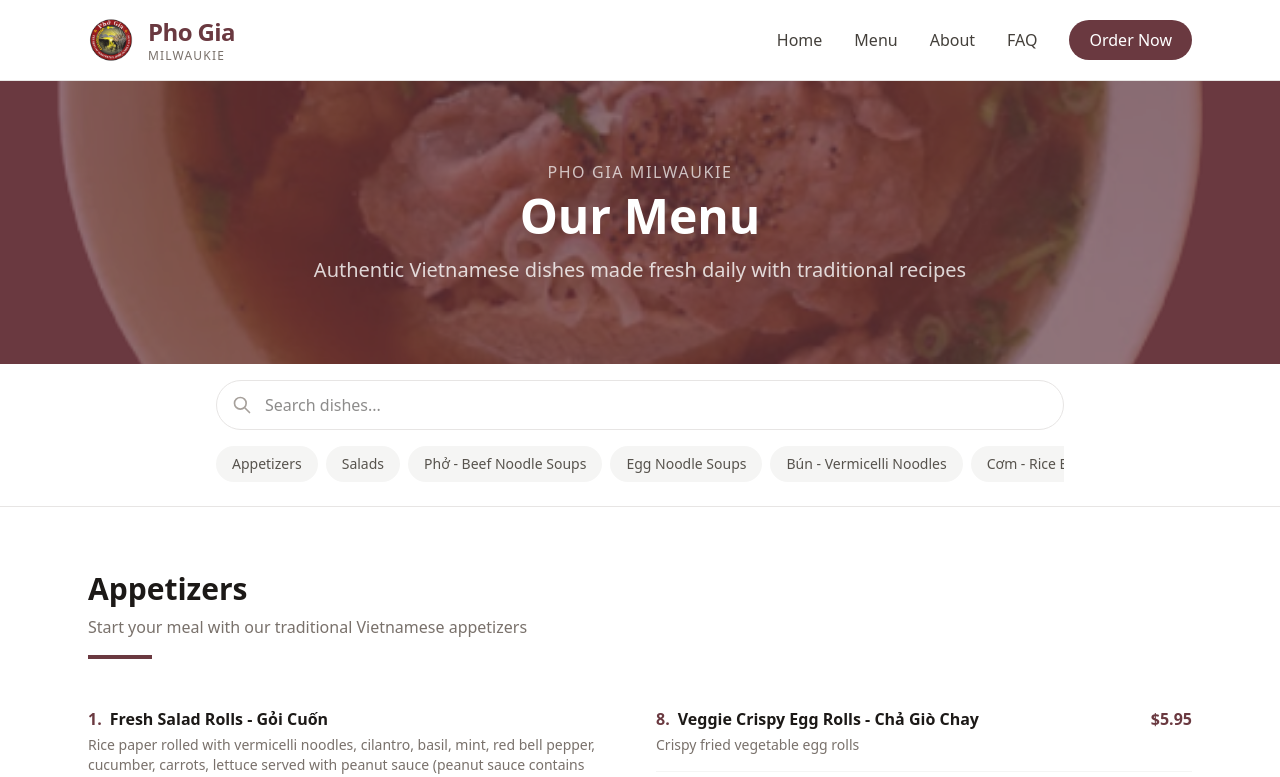
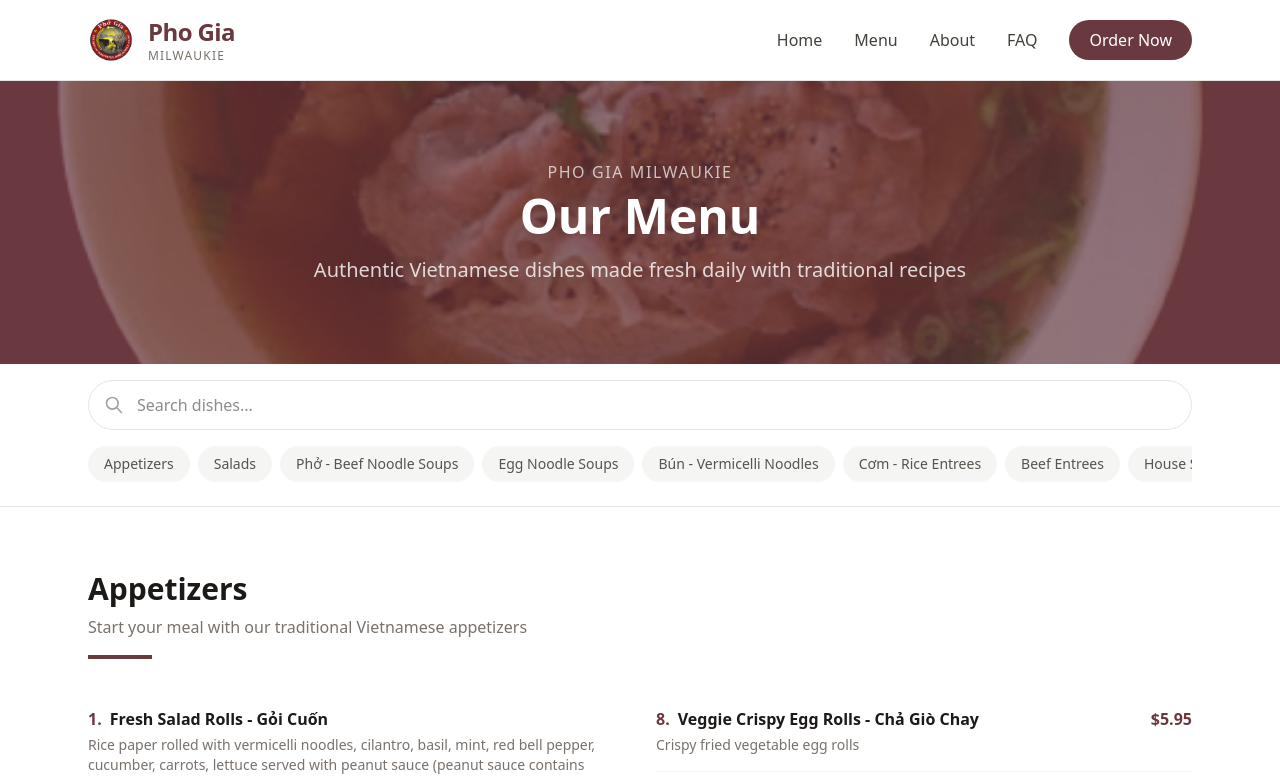
Before and after one commit to vietnguyen-dev/pho-gia, a Next.js app: page /menu in a window 1280 px wide. Shown: the top 777 px of the page. Built offline with nearby package versions, Linux system fonts and the light colour scheme.

Commit message:
larger search bar

```diff
--- a/app/data/menu.ts
+++ b/app/data/menu.ts
@@ -381,31 +381,32 @@
     title: "Beef Entrees",
     description: "Premium beef dishes wok-fired to perfection",
     items: [
-      {
-        num: 78,
-        name: "Bò Lúc Lắc",
-        desc: "Shaking beef with garlic & pepper",
-        price: "16.95",
-      },
+      { num: 78, name: "Beef Saute", desc: "Sauteed beef with vegetables", price: "14.95" },
       {
         num: 79,
-        name: "Bò Xào Sả Ớt",
-        desc: "Beef stir-fried with lemongrass & chili",
-        price: "16.95",
+        name: "Chinese Broccoli",
+        desc: "Wok-fried Chinese broccoli",
+        variants: [
+          { option: "Chicken, Pork, or Tofu", price: "13.95" },
+          { option: "Beef or Shrimp", price: "14.95" },
+          { option: "Shrimp, Scallops, Mussels, Squid", price: "16.95" },
+        ],
       },
+      { num: 80, name: "Ginger Beef", desc: "Beef stir-fried with ginger", price: "14.95" },
+      { num: 81, name: "Garlic Beef", desc: "Beef stir-fried with garlic", price: "14.95" },
+      { num: 82, name: "Lemongrass Beef", desc: "Beef stir-fried with lemongrass", price: "14.95" },
       {
-        num: 80,
-        name: "Bò Xào Bông Cải",
-        desc: "Beef stir-fried with broccoli",
-        price: "15.95",
+        num: 83,
+        name: "Green Bean",
+        desc: "Wok-fried green beans",
+        variants: [
+          { option: "Chicken, Pork, or Tofu", price: "13.95" },
+          { option: "Beef or Shrimp", price: "14.95" },
+          { option: "Shrimp, Scallops, Mussels, Squid", price: "16.95" },
+        ],
       },
-      {
-        num: 81,
-        name: "Bò Kho",
-        desc: "Vietnamese beef stew with bread",
-        price: "15.95",
-      },
-      { num: 82, name: "Bò Tái Chanh", desc: "Rare beef in lime juice", price: "14.95" },
+      { num: 84, name: "Luc Lac Beef", desc: "Shaking beef with garlic & pepper", price: "14.95" },
+      { num: 85, name: "Pineapple Beef", desc: "Beef stir-fried with pineapple", price: "14.95" },
     ],
   },
 
@@ -414,31 +415,31 @@
     description: "Chef's signature dishes and family recipes",
     items: [
       {
-        num: 83,
+        num: 86,
         name: "Hủ Tiếu Nam Vang",
         desc: "Clear pork broth with seafood noodles",
         price: "15.95",
       },
       {
-        num: 84,
+        num: 87,
         name: "Cá Kho Tộ",
         desc: "Caramelized fish in clay pot",
         price: "16.95",
       },
-      { num: 85, name: "Tôm Rang Muối", desc: "Salt & pepper shrimp", price: "17.95" },
+      { num: 88, name: "Tôm Rang Muối", desc: "Salt & pepper shrimp", price: "17.95" },
       {
-        num: 86,
+        num: 89,
         name: "Gà Xào Sả Ớt",
         desc: "Lemongrass chili chicken",
         price: "15.95",
       },
       {
-        num: 87,
+        num: 90,
         name: "Sườn Nướng",
         desc: "Grilled pork ribs with lemongrass",
         price: "17.95",
       },
-      { num: 88, name: "Cà Ri Gà", desc: "Vietnamese chicken curry", price: "15.95" },
+      { num: 91, name: "Cà Ri Gà", desc: "Vietnamese chicken curry", price: "15.95" },
     ],
   },
 
@@ -446,12 +447,12 @@
     title: "Drinks",
     description: "Traditional Vietnamese beverages",
     items: [
-      { num: 89, name: "Cà Phê Sữa Đá", desc: "Vietnamese iced coffee", price: "5.50" },
-      { num: 90, name: "Cà Phê Đen Đá", desc: "Black iced coffee", price: "4.50" },
-      { num: 91, name: "Trà Đá", desc: "Vietnamese iced tea", price: "2.50" },
-      { num: 92, name: "Sinh Tố Bơ", desc: "Avocado smoothie", price: "6.50" },
-      { num: 93, name: "Nước Mía", desc: "Fresh sugarcane juice", price: "5.50" },
-      { num: 94, name: "Chanh Muối", desc: "Salted lemonade", price: "4.50" },
+      { num: 92, name: "Cà Phê Sữa Đá", desc: "Vietnamese iced coffee", price: "5.50" },
+      { num: 93, name: "Cà Phê Đen Đá", desc: "Black iced coffee", price: "4.50" },
+      { num: 94, name: "Trà Đá", desc: "Vietnamese iced tea", price: "2.50" },
+      { num: 95, name: "Sinh Tố Bơ", desc: "Avocado smoothie", price: "6.50" },
+      { num: 96, name: "Nước Mía", desc: "Fresh sugarcane juice", price: "5.50" },
+      { num: 97, name: "Chanh Muối", desc: "Salted lemonade", price: "4.50" },
     ],
   },
 
@@ -460,19 +461,19 @@
     description: "Sweet treats to finish your meal",
     items: [
       {
-        num: 95,
+        num: 98,
         name: "Chè Ba Màu",
         desc: "Three-color dessert with beans & coconut",
         price: "5.95",
       },
       {
-        num: 96,
+        num: 99,
         name: "Chè Chuối",
         desc: "Banana & tapioca in coconut milk",
         price: "5.95",
       },
-      { num: 97, name: "Bánh Flan", desc: "Vietnamese caramel custard", price: "4.95" },
-      { num: 98, name: "Kem Dừa", desc: "Coconut ice cream", price: "4.95" },
+      { num: 100, name: "Bánh Flan", desc: "Vietnamese caramel custard", price: "4.95" },
+      { num: 101, name: "Kem Dừa", desc: "Coconut ice cream", price: "4.95" },
     ],
   },
 };
--- a/app/menu/menu-client.tsx
+++ b/app/menu/menu-client.tsx
@@ -47,7 +47,7 @@
     <>
       {/* Search & Filters */}
       <section className="sticky top-20 z-40 bg-white border-b border-stone-200 py-4">
-        <div className="max-w-4xl mx-auto px-6">
+        <div className="max-w-4xl lg:max-w-6xl mx-auto px-6">
           {/* Search Bar */}
           <div className="relative mb-4">
             <svg
```
